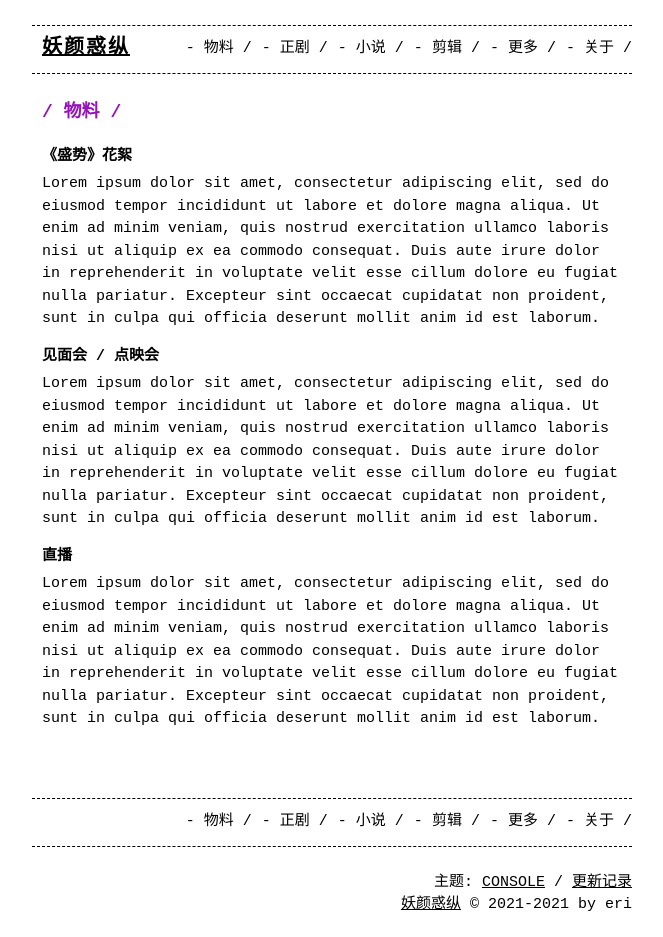
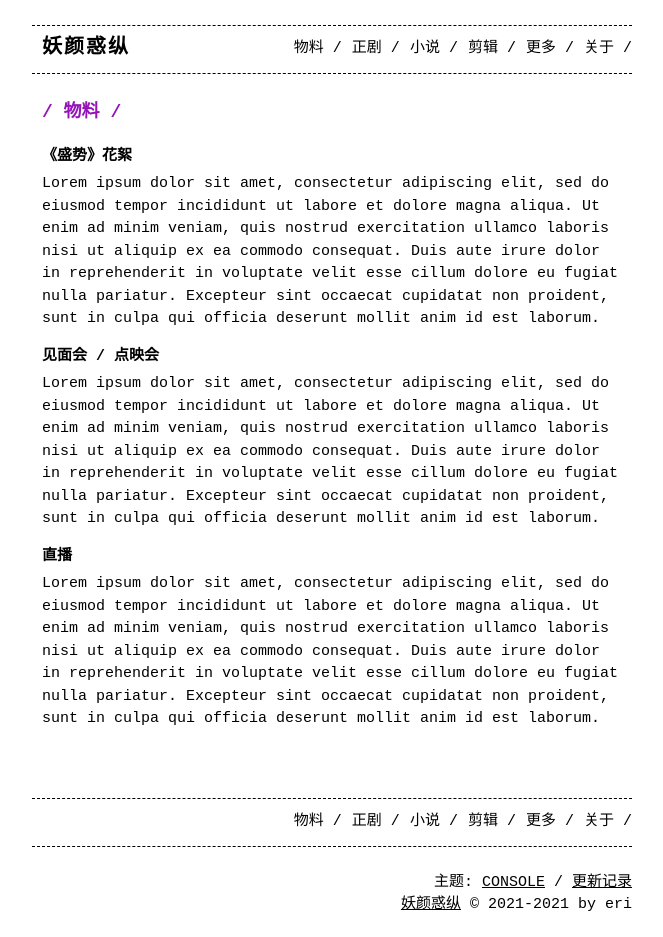
Before and after one commit to eri129/fengjun, a Jekyll site: the page built from index.md, in a window 1280 px wide. Shown: the whole page, without its empty margins (308-971 px from the left). Built offline with Jekyll 4.4.1, drawn with Linux system fonts in a browser that asks for light colours.

Commit message:
update header

```diff
--- a/_sass/base.scss
+++ b/_sass/base.scss
@@ -49,6 +49,10 @@ footer { margin-bottom: 20px; }
 	letter-spacing: 2px;
 }
 
+.site-title a {
+	text-decoration: none;
+}
+
 @media only screen and (max-device-width: 500px) {
 	.site-title {
 		position: relative !important;
@@ -59,7 +63,7 @@ footer { margin-bottom: 20px; }
 	.menu-content {
 		max-width: 60%;
 		font-size: 14px !important;
-		list-style: none;
+		list-style: none !important;
 		text-align: right;
 	}
 }
@@ -92,9 +96,9 @@ h2 {
 /**
  * Lists
  */
-:not(.menu) > ul { list-style: none;  padding-left: 0; }
-:not(.menu) > ul { list-style-type: none; }
-:not(.menu) > ul > li:before { content: "-";  margin-right: 9px; }
+:not(.menu-content) > ul { list-style: none;  padding-left: 0; }
+:not(.menu-content) > ul { list-style-type: none; }
+:not(.menu-content) > ul > li:before { content: "-";  margin-right: 9px; }
 
 /**
  * Header/Navigation
```
